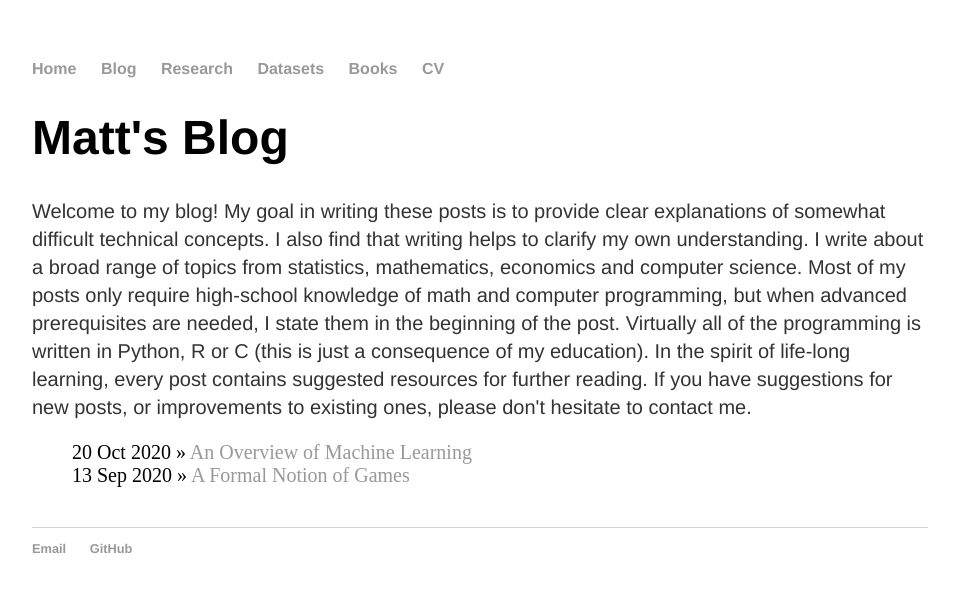
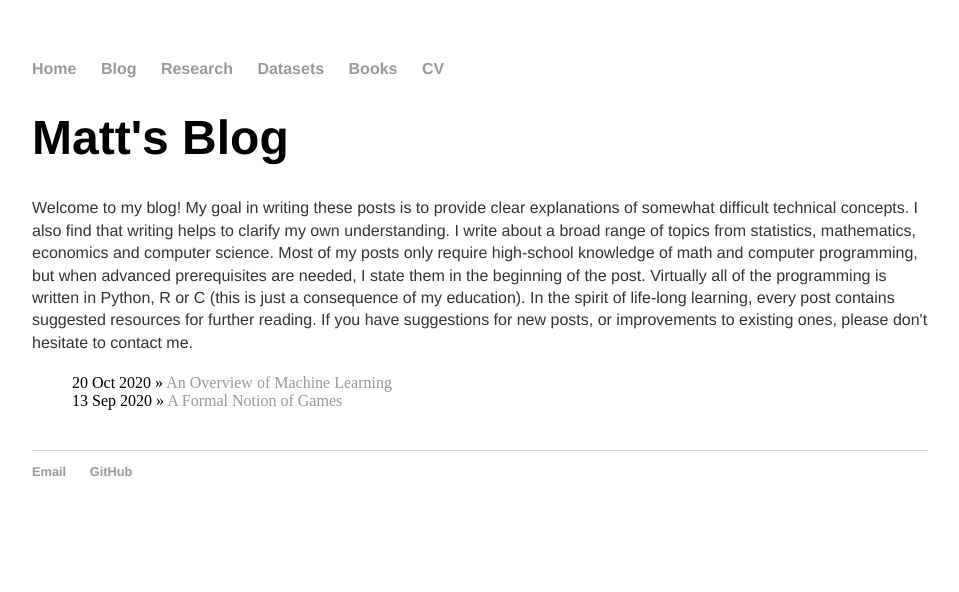
Before and after one commit to 12mre1/12mre1.github.io, a Jekyll site: the page built from blog/index.html, in a window 1280 px wide. Shown: the top 592 px of the page, without its empty margins (160-1119 px from the left). Built offline with Jekyll 4.4.1, drawn with Linux system fonts in a browser that asks for light colours.

Commit message:
Update main.css

```diff
--- a/css/main.css
+++ b/css/main.css
@@ -24,7 +24,7 @@ h1 {
     font-family:'Helvetica', 'Arial', 'Sans-Serif';
 }
 p {
-    font-size: 1.25em;
+    font-size: 1em;
     line-height: 1.4em;
     color: #333;
     font-family:'Helvetica', 'Arial', 'Sans-Serif';
@@ -36,7 +36,7 @@ footer {
 
 ul.posts {
     margin: 20px auto 40px;
-    font-size: 1.25em;
+    font-size: 1em;
 }
 
 ul.posts li {
```
